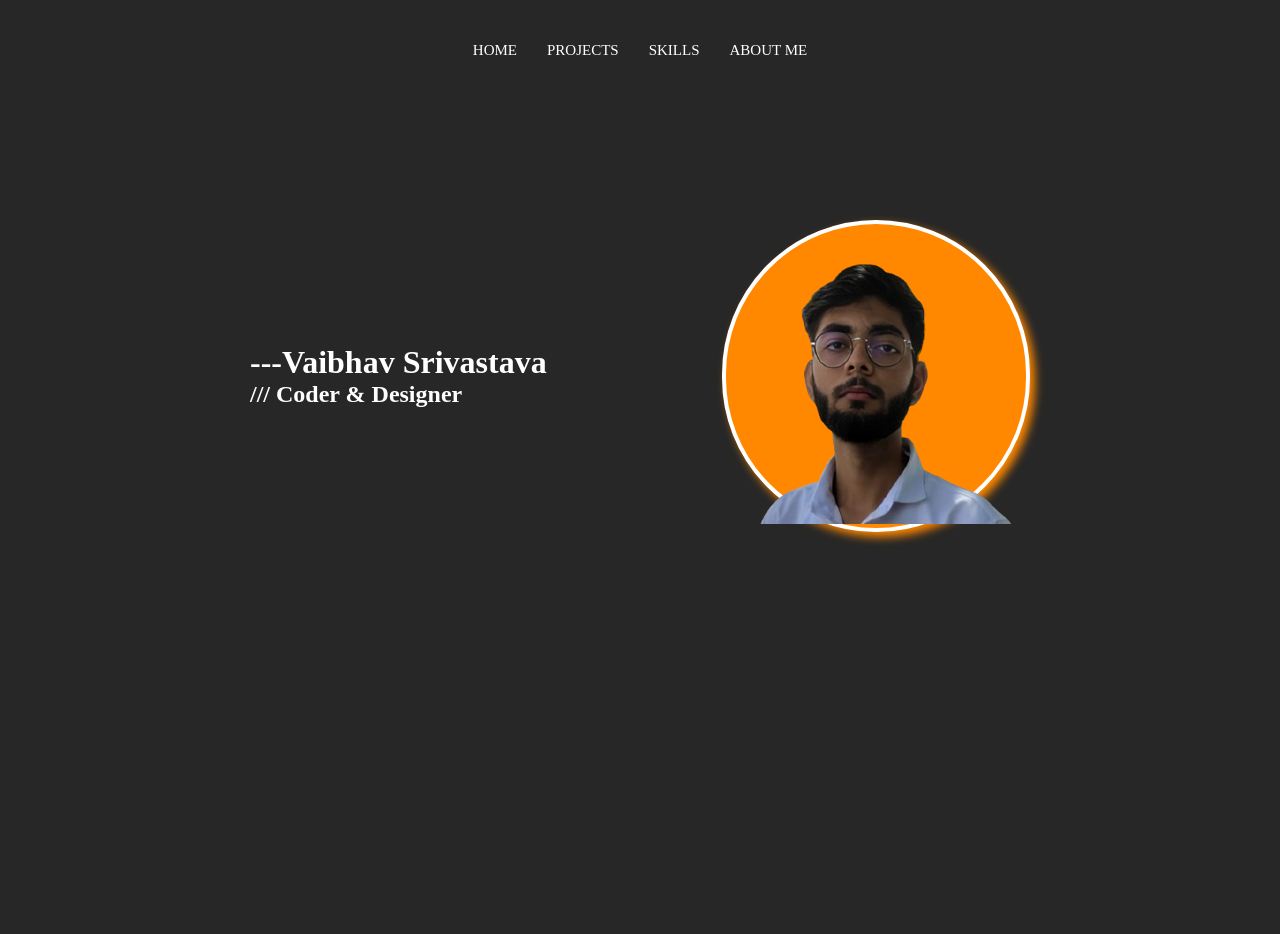
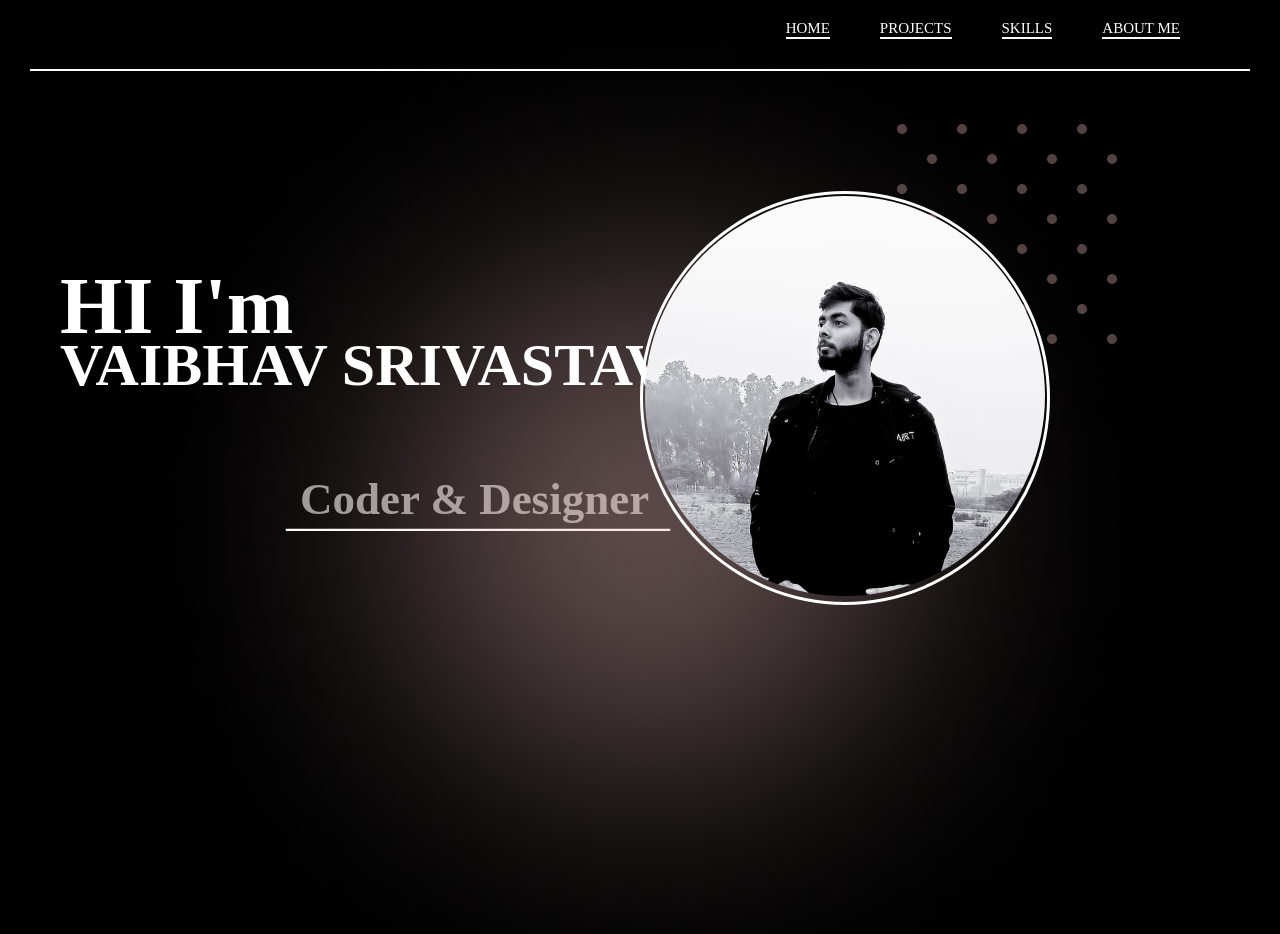
Before and after one commit to vaibhav2067/Portfolio, a plain HTML site: page index.html in a window 1280 px wide. Before the commit the page ends 800 px from the top, so only its background shows below. Drawn offline with Linux system fonts and the light colour scheme.

Commit message:
code updated
code updated

```diff
--- a/index.html
+++ b/index.html
@@ -18,15 +18,22 @@
 
     <!-- home section -->
     <div class="homee">
+
+        <h1 class="lineplot">________________________</h1>
+        <h2 class="subheading">Coder & Designer</h2>
+        <img class="elipse" src="./img/Ellipse 6.png" alt="">
+        <h1 class="intro">HI I'm  </h1>
+        <h1 class="name">VAIBHAV SRIVASTAVA  </h1>
+
         <!-- text area -->
         <div class="text_box">
-            <h1 class="name">---Vaibhav Srivastava</h1>
-            <h2 class="subheading">/// Coder & Designer</h2>
+
         </div>
 
         <!-- image area -->
         <div class="image_box">
-            <img class="image1" src="./img/profile.png" alt="">
+            <div><img class="group10" src="./img/Group 10.png" alt=""></div>
+            <img class="image1" src="./img/photo....1.jpg" alt="">
         </div>
     </div>
 </body>
--- a/style.css
+++ b/style.css
@@ -2,6 +2,27 @@
     margin: 0;
     padding: 0;
 }
+
+::-webkit-scrollbar {
+    width: 0px;
+  }
+
+  /* Track */
+  ::-webkit-scrollbar-track {
+    box-shadow: inset 0 0 5px grey;
+    border-radius: 10px;
+  }
+
+  /* Handle */
+  ::-webkit-scrollbar-thumb {
+    background: rgb(145, 58, 58);
+    border-radius: 10px;
+  }
+
+  /* Handle on hover */
+  ::-webkit-scrollbar-thumb:hover {
+    background: #b30000;
+  }
 
 /* font-family: 'Playfair Display', serif;
 font-family: 'Lato', sans-serif;
@@ -11,7 +32,7 @@ font-family: 'Open Sans', sans-serif;
 
 
 body {
-    background-color: rgb(39, 39, 39);
+    background-color: rgb(0, 0, 0);
     color: white;
 
 }
@@ -19,38 +40,90 @@ body {
 
 .navbar ul {
     display: flex;
-    align-items: center;
-    justify-content: center;
-
+    justify-content: right;
+    padding-right: 100px;
+    gap: 50px;
 }
 
 .navbar ul li {
     list-style-type: none;
-    padding: 15px;
-    font-family: 'Playfair Display', serif;
+    padding-top: 20px;
     font-size: 15px;
-    line-height: 70px;
+    border-bottom: 2px solid;
 }
 
 .homee {
+    position: relative;
     display: flex;
     align-items: center;
     justify-content: space-between;
-    padding: 120px 250px;
+    margin: 30px;
+    padding: 120px 200px;
+    border-top: 2px solid rgb(255, 255, 255);
 }
 
-.image_box{
-    /* border: 1px solid white; */
-    border-width: 4px;
-    border-style: solid;
-    border-color: white;
-    border-radius: 300px;
-    box-shadow: 5px 5px 10px rgb(255, 136, 0);
-    background-color: rgb(255, 136, 0);
+.lineplot {
+    position: absolute;
+    left: 256px;
+    bottom: 190px;
+    /* transform: rotate(90deg); */
 }
 
+.elipse{
+    position: absolute;
+    top: -100px;
+    right: 50px;
+}
+
+.intro {
+    position: absolute;
+    top: 190px;
+    left: 30px;
+    font-size: 80px;
+}
+
+.text_box{
+    /* border-top: 3px solid white;
+    border-left: 3px solid white; */
+    border-radius: 50px 0px 0px;
+    padding-left: 30px;
+}
+
+.name{
+    position: absolute;
+    top: 260px;
+    left: 30px;
+    font-size: 60px;
+    margin-right: 50px ;
+    font-family: serif;
+}
+
+.subheading {
+    position: absolute;
+    /* transform: rotate(90deg); */
+    bottom: 200px;
+    left: 270px;
+    font-size: 45px;
+    opacity: .6;
+}
+
+.image_box {
+    position: relative;
+    border-radius: 50%;
+    border: 3px solid rgb(255, 255, 255);
+}
+
+.group10{
+    position: absolute;
+    z-index: -2;
+    right: -70px;
+    top: -70px;
+    opacity: .8;
+}
 
 .image1 {
-    height: 300px;
-    width: 300px;
+    padding: 2px;
+    border-radius: 50%;
+    height: 400px;
+    width: 400px;
 }
```
